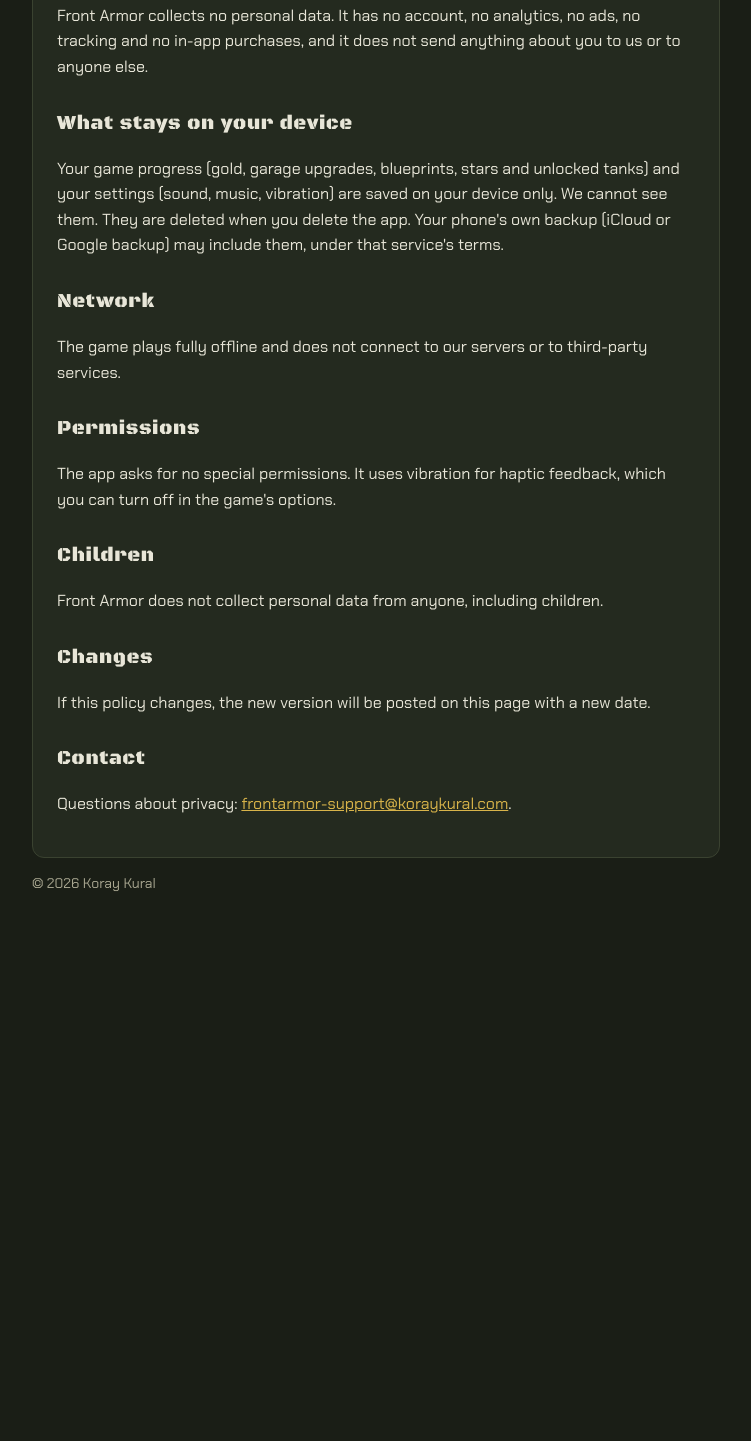
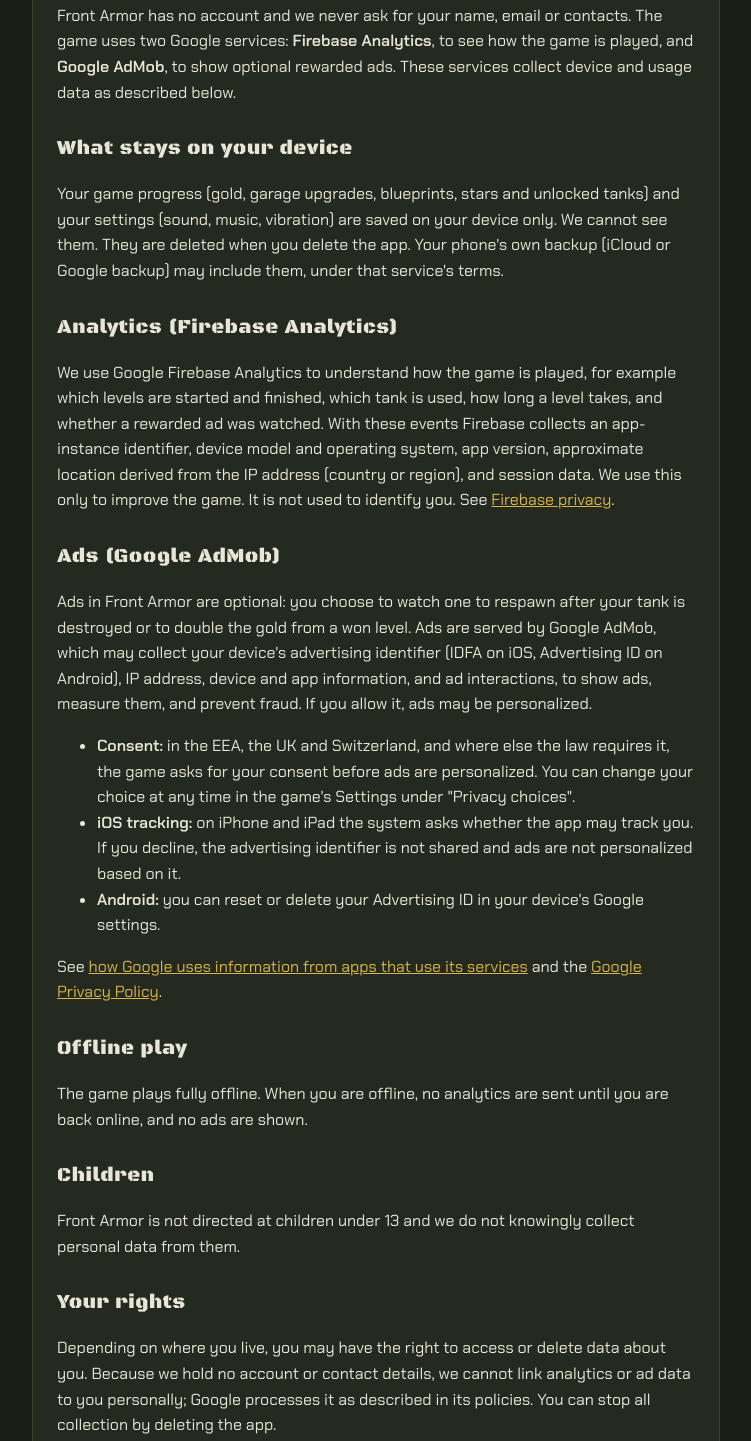
Before and after one commit to koraykural/front-armor-site, a plain HTML site: page privacy.html in a window 1280 px wide. Shown: the part 345-1786 px from the top of the page, without its empty margins (264-1015 px from the left). Before the commit the page ends 1317 px from the top, so only its background shows below. Drawn offline with Linux system fonts and the light colour scheme.

Commit message:
Privacy policy: Firebase Analytics and AdMob rewarded ads
Co-Authored-By: Claude Opus 5.5 <noreply@anthropic.com>

```diff
--- a/privacy.html
+++ b/privacy.html
@@ -15,18 +15,28 @@
 <header><img src="icon.png" alt=""><a href="index.html">FRONT ARMOR</a><nav><a href="support.html">Support</a><a href="privacy.html">Privacy</a></nav></header>
 <main>
 <h1>Privacy Policy</h1>
-<p class="dim">Last updated: 21 November 2026</p>
+<p class="dim">Last updated: 22 November 2026</p>
 <p>Front Armor is a game made by Koray Kural ("we"). This policy covers the Front Armor app for iPhone, iPad and Android.</p>
 <h2>The short version</h2>
-<p>Front Armor collects no personal data. It has no account, no analytics, no ads, no tracking and no in-app purchases, and it does not send anything about you to us or to anyone else.</p>
+<p>Front Armor has no account and we never ask for your name, email or contacts. The game uses two Google services: <strong>Firebase Analytics</strong>, to see how the game is played, and <strong>Google AdMob</strong>, to show optional rewarded ads. These services collect device and usage data as described below.</p>
 <h2>What stays on your device</h2>
 <p>Your game progress (gold, garage upgrades, blueprints, stars and unlocked tanks) and your settings (sound, music, vibration) are saved on your device only. We cannot see them. They are deleted when you delete the app. Your phone's own backup (iCloud or Google backup) may include them, under that service's terms.</p>
-<h2>Network</h2>
-<p>The game plays fully offline and does not connect to our servers or to third-party services.</p>
-<h2>Permissions</h2>
-<p>The app asks for no special permissions. It uses vibration for haptic feedback, which you can turn off in the game's options.</p>
+<h2>Analytics (Firebase Analytics)</h2>
+<p>We use Google Firebase Analytics to understand how the game is played, for example which levels are started and finished, which tank is used, how long a level takes, and whether a rewarded ad was watched. With these events Firebase collects an app-instance identifier, device model and operating system, app version, approximate location derived from the IP address (country or region), and session data. We use this only to improve the game. It is not used to identify you. See <a href="https://firebase.google.com/support/privacy">Firebase privacy</a>.</p>
+<h2>Ads (Google AdMob)</h2>
+<p>Ads in Front Armor are optional: you choose to watch one to respawn after your tank is destroyed or to double the gold from a won level. Ads are served by Google AdMob, which may collect your device's advertising identifier (IDFA on iOS, Advertising ID on Android), IP address, device and app information, and ad interactions, to show ads, measure them, and prevent fraud. If you allow it, ads may be personalized.</p>
+<ul>
+<li><strong>Consent:</strong> in the EEA, the UK and Switzerland, and where else the law requires it, the game asks for your consent before ads are personalized. You can change your choice at any time in the game's Settings under "Privacy choices".</li>
+<li><strong>iOS tracking:</strong> on iPhone and iPad the system asks whether the app may track you. If you decline, the advertising identifier is not shared and ads are not personalized based on it.</li>
+<li><strong>Android:</strong> you can reset or delete your Advertising ID in your device's Google settings.</li>
+</ul>
+<p>See <a href="https://policies.google.com/technologies/partner-sites">how Google uses information from apps that use its services</a> and the <a href="https://policies.google.com/privacy">Google Privacy Policy</a>.</p>
+<h2>Offline play</h2>
+<p>The game plays fully offline. When you are offline, no analytics are sent until you are back online, and no ads are shown.</p>
 <h2>Children</h2>
-<p>Front Armor does not collect personal data from anyone, including children.</p>
+<p>Front Armor is not directed at children under 13 and we do not knowingly collect personal data from them.</p>
+<h2>Your rights</h2>
+<p>Depending on where you live, you may have the right to access or delete data about you. Because we hold no account or contact details, we cannot link analytics or ad data to you personally; Google processes it as described in its policies. You can stop all collection by deleting the app.</p>
 <h2>Changes</h2>
 <p>If this policy changes, the new version will be posted on this page with a new date.</p>
 <h2>Contact</h2>
```
Also changed, not shown: support.html (+1 -0 lines).
